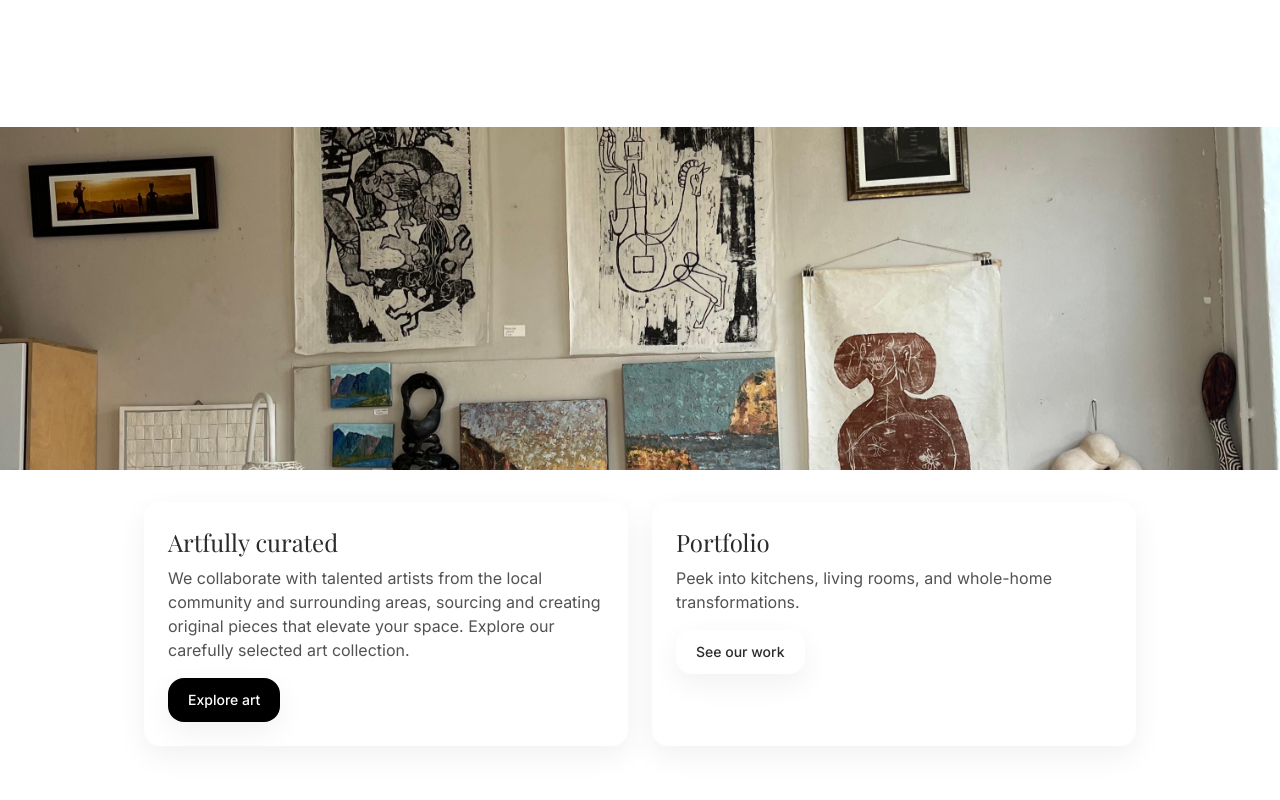
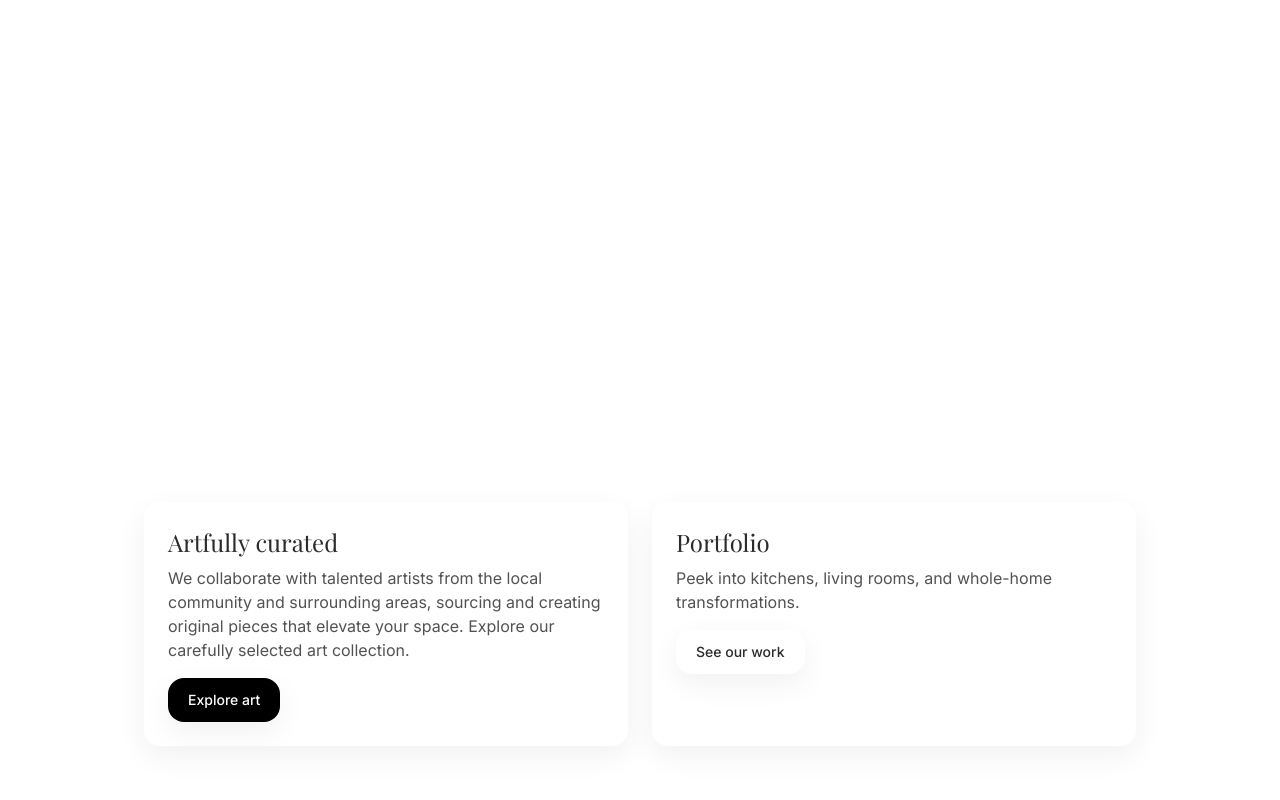
Before and after one commit to eliegamala/Louise-Decor-Design-1, a Next.js app: page / in a window 1280 px wide. Shown: the part 1080-1880 px from the top of the page. Built offline with nearby package versions, Linux system fonts and the light colour scheme; a web font is replaced by a local one.

Commit message:
Update Parallax.tsx

```diff
--- a/components/Parallax.tsx
+++ b/components/Parallax.tsx
@@ -38,7 +38,7 @@ export default function Parallax({
   image: string
   children?: React.ReactNode
 }) {
-  const { ref, offset } = useParallax(0.15) // tweak between 0.1–0.25 if needed
+  const { ref, offset } = useParallax(0.50) // tweak between 0.1–0.25 if needed
 
   return (
     <section className="section relative overflow-hidden">
```
